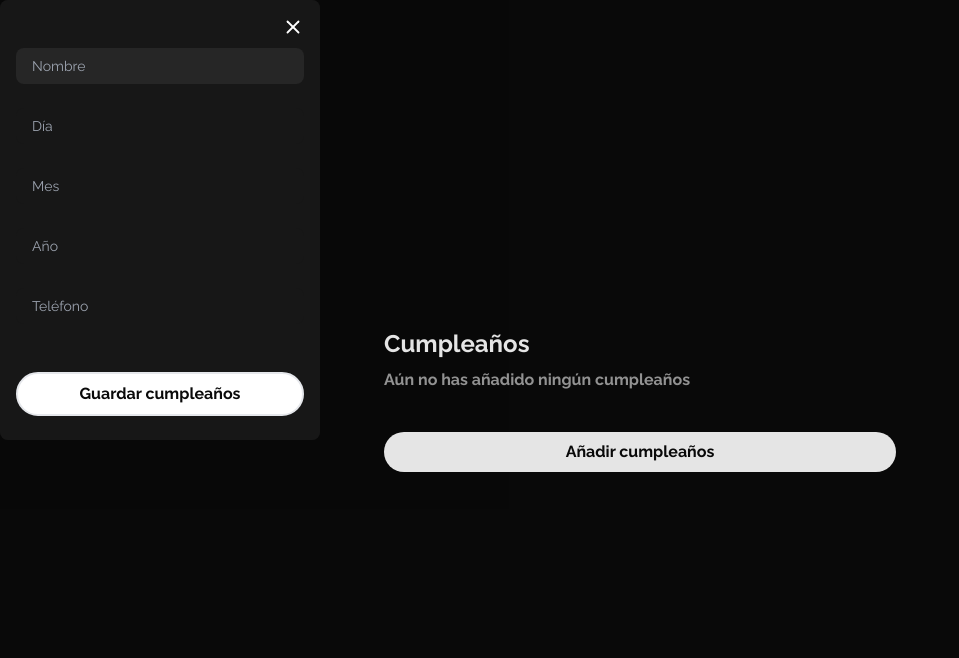
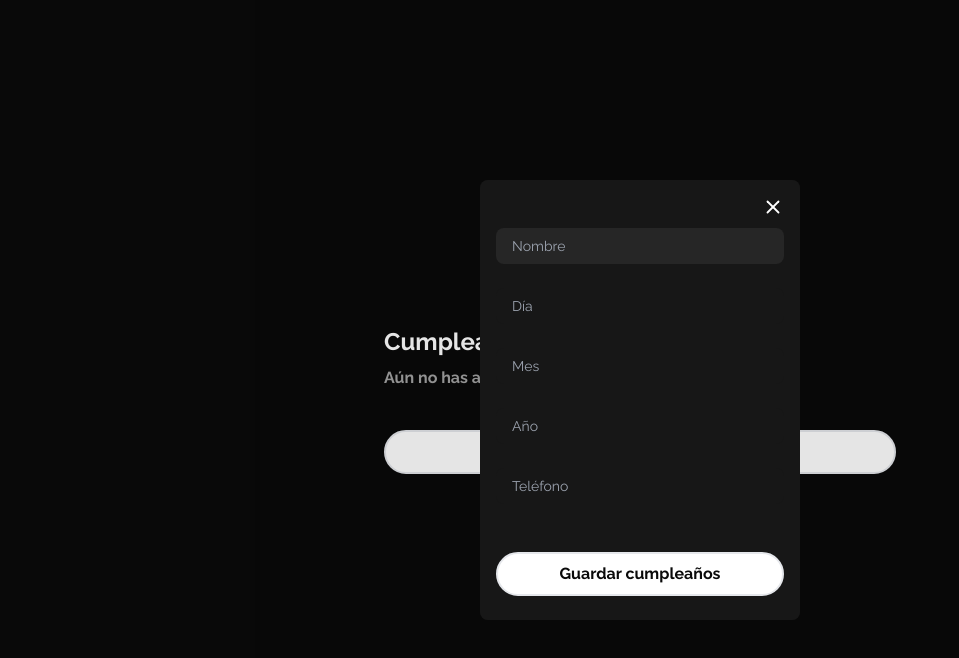
Before and after one commit to miriamsobrino/birthdays-calendar, a React (Vite) app: page / in a window 1280 px wide. Both pictures are taken after a click on the button "Añadir cumpleaños". Shown: the top 658 px of the page, without its empty margins (0-959 px from the left). Built offline with nearby package versions, Linux system fonts and the light colour scheme.

Commit message:
fix styles

```diff
--- a/src/components/Footer.jsx
+++ b/src/components/Footer.jsx
@@ -5,7 +5,7 @@ export function Footer({ toggleDialog, saveBirthday, isOpen }) {
     <footer className='md:max-w-lg max-w-80 w-full mx-auto  flex flex-col  justify-center items-start h-auto mt-2'>
       <button
         onClick={() => toggleDialog()}
-        className='text-neutral-950 w-full bg-white border-2 mt-4 py-2 rounded-full font-bold  border-none'
+        className='text-neutral-950 w-full bg-white border-2 mt-4 py-2 rounded-full font-bold '
       >
         Añadir cumpleaños
       </button>
--- a/src/components/FormBirthday.jsx
+++ b/src/components/FormBirthday.jsx
@@ -102,10 +102,7 @@ export function FormBirthday({ saveBirthday, closeDialog }) {
         Guardar cumpleaños
       </button>
 
-      <button
-        onClick={closeDialog}
-        className='absolute top-4 right-4  border-none'
-      >
+      <button onClick={closeDialog} className='absolute top-4 right-4 '>
         <CloseIcon />
       </button>
     </form>
--- a/src/index.css
+++ b/src/index.css
@@ -4,11 +4,6 @@
 @tailwind components;
 @tailwind utilities;
 
-* {
-  box-sizing: border-box;
-  padding: 0;
-  margin: 0;
-}
 body {
   font-family: 'Raleway', sans-serif;
 }
```
